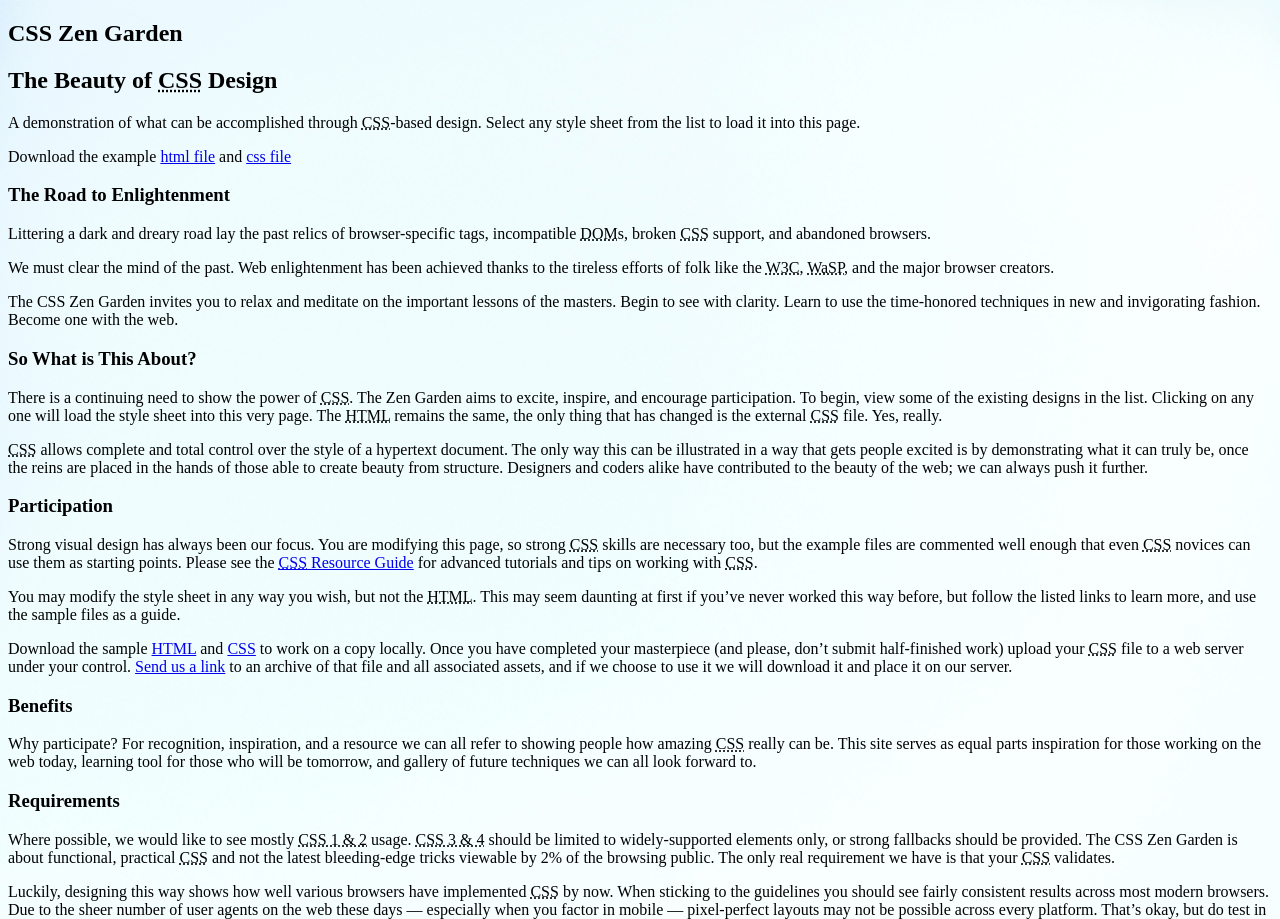
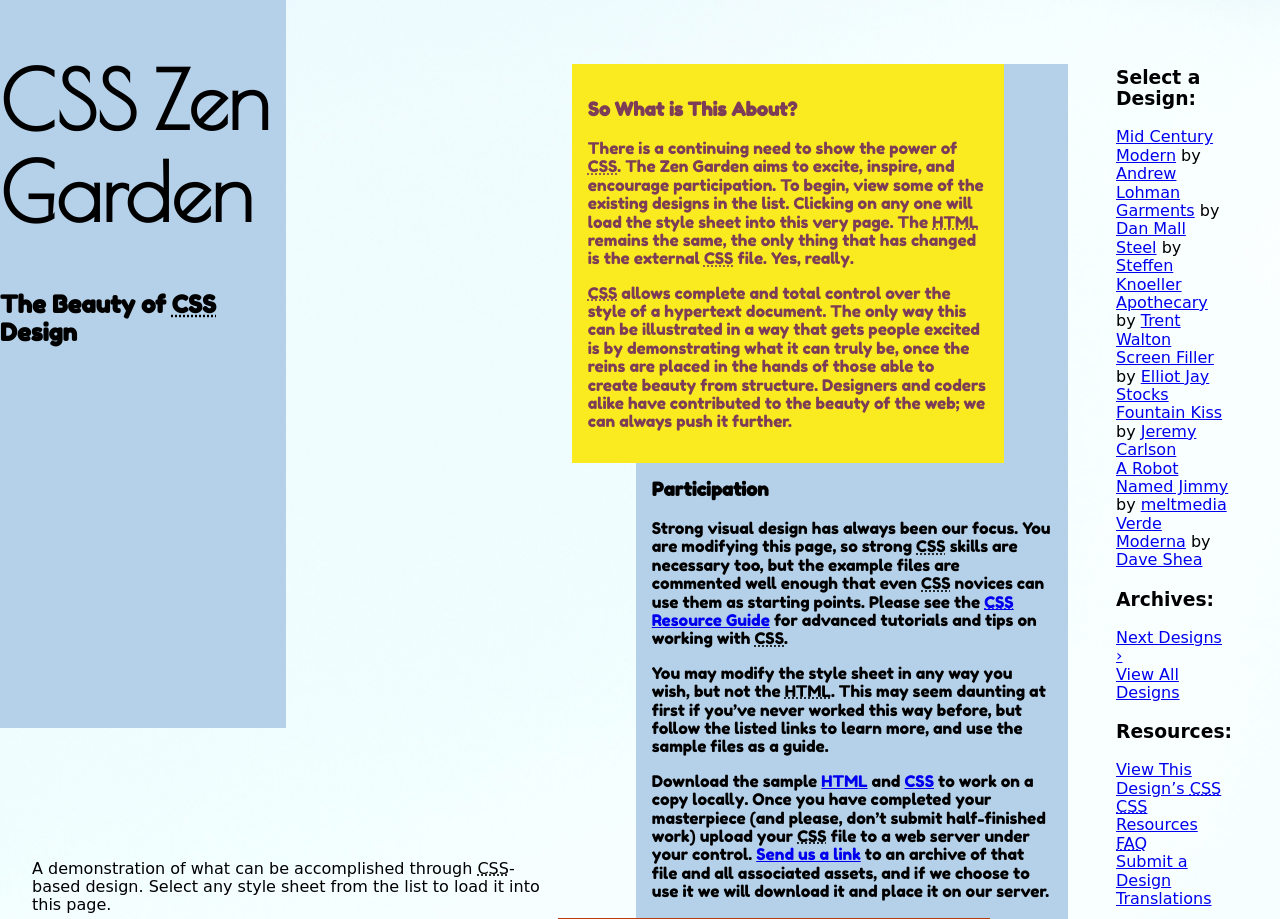
Before and after one commit to jsheridanwells/CSS-Zen-Garden-With-SASS, a plain HTML site: page index.html in a window 1280 px wide. Shown: the top 919 px of the page. Drawn offline with nearby package versions, Linux system fonts and the light colour scheme; a web font is replaced by a local one.

Commit message:
initial stlyes and layout

```diff
--- a/SCSS/styles.scss
+++ b/SCSS/styles.scss
@@ -1,3 +1,5 @@
+@import 'https://fonts.googleapis.com/css?family=Forum|Fredoka+One|Poiret+One';
+@import 'node_modules/normalize.css/normalize.css';
 /*COLOR VARS*/
 $yellow: #faeb20;
 $purple: #7d3d57;
@@ -6,22 +8,129 @@ $white: white;
 $lightBlue: #b5d1e9;
 $black: black;
 
+/*Font Stacks*/
+$poiret: 'Poiret One', cursive;
+$fredoka: 'Fredoka One', cursive;
+$forum: 'Forum', cursive;
+
+/*Title Cards*/
 @mixin yellowCard() {
+	font-family: $fredoka;
 	background-color: $yellow;
 	color: $purple;
 }
 
 @mixin redCard() {
+	font-family: $fredoka;
 	background-color: $red;
 	color: $white;
 }
 
 @mixin blueCard() {
+	font-family: $fredoka;
 	background-color: $lightBlue;
 	color: #000;
 }
+
+@mixin cardPadding() {
+	padding: 1em;
+	margin: 1em;
+	width: 100%;
+}
+
 
 body {
 	background-image: url('../img/background.jpg');
 	background-size: cover;
 }
+
+.page-wrapper {
+	width: 100%;
+	display: flex;
+	flex-direction: row;
+}
+
+section.intro {
+	width: 100%;
+	display: flex;
+	flex-wrap: wrap;
+	flex-direction: row;
+}
+
+header {
+	@include blueCard();
+	width: 50%;
+	h1 {
+		font-family: $poiret;
+		font-size: 5em;
+	}
+	h2 {
+		font-family: $fredoka;
+	}
+}
+
+.summary {
+	@include cardPadding();
+	font-family: $forum;
+	margin-top: 100px
+}
+
+.preamble {
+	@include redCard();
+	@include cardPadding();
+	float: right;
+	h3 {
+		font-family: $fredoka;
+		display: inline;
+		height: 100%;
+		@include redCard();
+	}
+	p {
+		display: inline;
+		font-family: $forum;
+	}
+}
+
+.main {
+	width: 70%;
+	padding: 3em;
+	float: left;
+}
+
+.explanation {
+	@include yellowCard();
+	@include cardPadding();
+	float: right;
+}
+
+.participation {
+	@include blueCard();
+	@include cardPadding();
+}
+
+.benefits {
+	@include redCard();
+	@include cardPadding();
+	float: right;
+	margin: -30px 30px 0 30px;
+}
+
+.requirements {
+	@include yellowCard();
+	@include cardPadding();
+}
+
+aside {
+	margin: 0;
+	width: 20%;
+	padding: 3em;
+	float: right;
+	font-family: $forum;
+	ul {
+		list-style-type: none;
+		padding: 0;
+	}
+	li {
+		margin-left: 0;
+	}
+}
```
Also changed, not shown: CSS/styles.css, package-lock.json (added), 2 other files.
